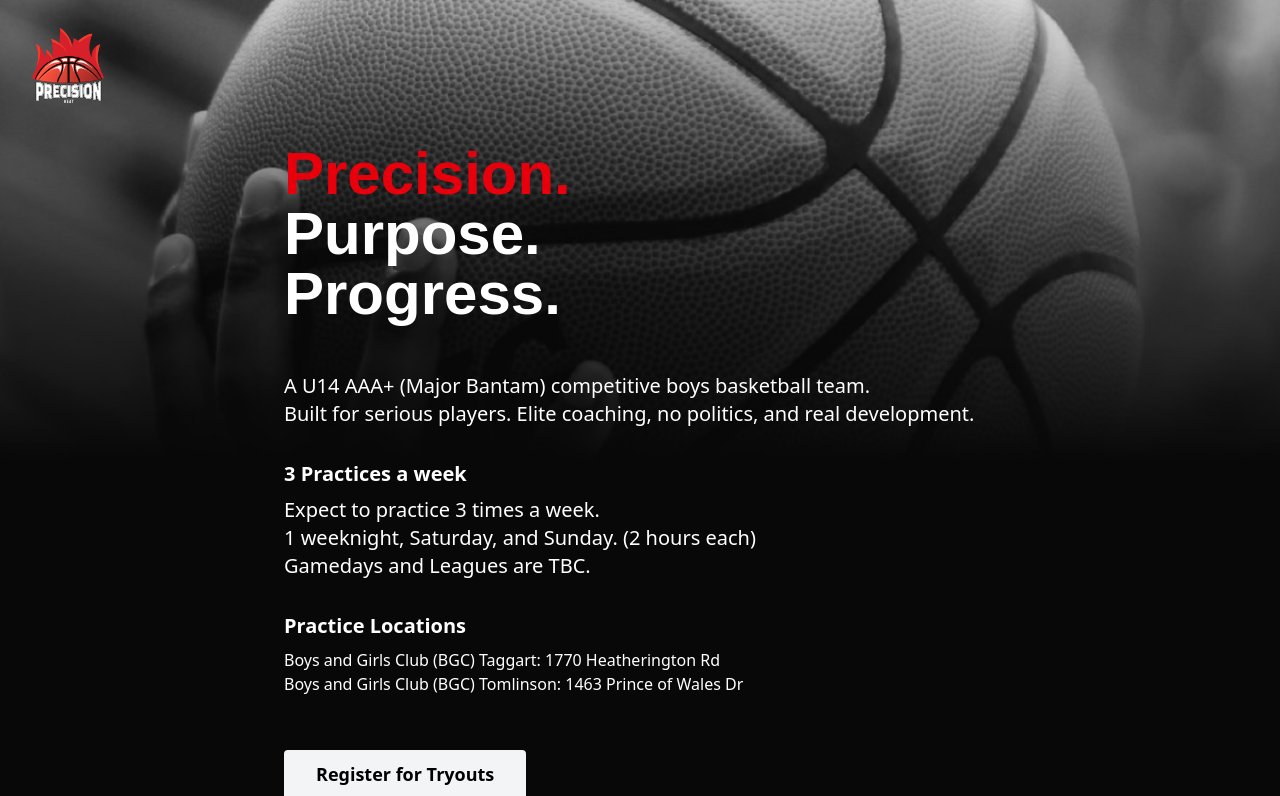
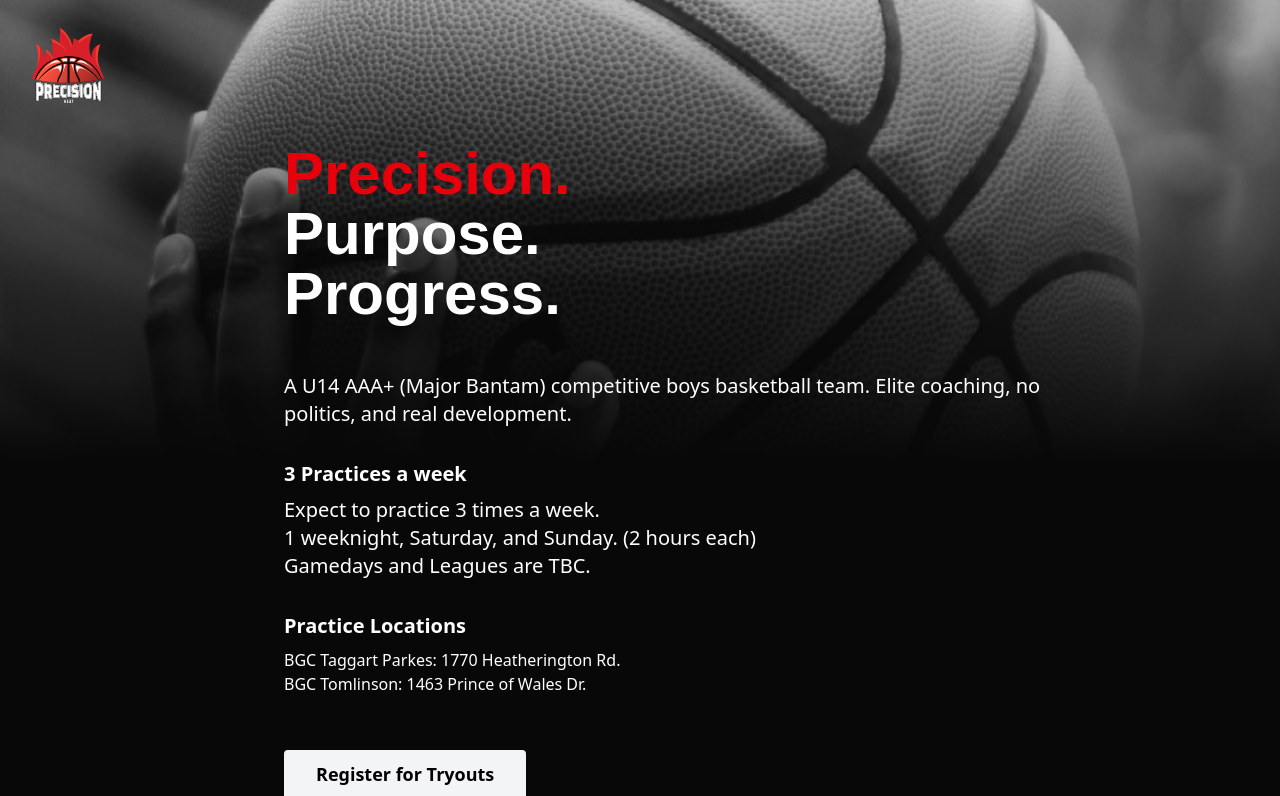
Before and after one commit to heyfarai/tryouts-next, a Next.js app: page / in a window 1280 px wide. Shown: the top 796 px of the page. Built offline with nearby package versions, Linux system fonts and the light colour scheme; no server answers; a web font is replaced by a local one.

Commit message:
some copy changes

```diff
--- a/src/app/components/UnifiedRegistrationForm.tsx
+++ b/src/app/components/UnifiedRegistrationForm.tsx
@@ -555,7 +555,7 @@ const UnifiedRegistrationForm: React.FC<UnifiedRegistrationFormProps> = ({
                   if (valid) {
                     setAccordionStep(2);
                   } else {
-                    alert(
+                    console.log(
                       "Please fix the errors in the form before continuing.\nCheck for missing or invalid fields highlighted in red."
                     );
                   }
--- a/src/app/page.tsx
+++ b/src/app/page.tsx
@@ -45,9 +45,8 @@ export default function Home() {
             Progress.
           </h1>
           <p className="text-xl mb-8">
-            A U14 AAA+ (Major Bantam) competitive boys basketball team. <br />
-            Built for serious players. Elite coaching, no politics, and real
-            development.
+            A U14 AAA+ (Major Bantam) competitive boys basketball team. Elite
+            coaching, no politics, and real development.
           </p>
           <h3 className="font-extrabold text-xl mt-4 mb-2">
             3 Practices a week
@@ -63,10 +62,8 @@ export default function Home() {
             Practice Locations
           </h3>
           <ul>
-            <li>Boys and Girls Club (BGC) Taggart: 1770 Heatherington Rd</li>
-            <li>
-              Boys and Girls Club (BGC) Tomlinson: 1463 Prince of Wales Dr
-            </li>
+            <li>BGC Taggart Parkes: 1770 Heatherington Rd.</li>
+            <li>BGC Tomlinson: 1463 Prince of Wales Dr.</li>
           </ul>
           <p className="text-lg mb-0 mt-16">
             <a
```
